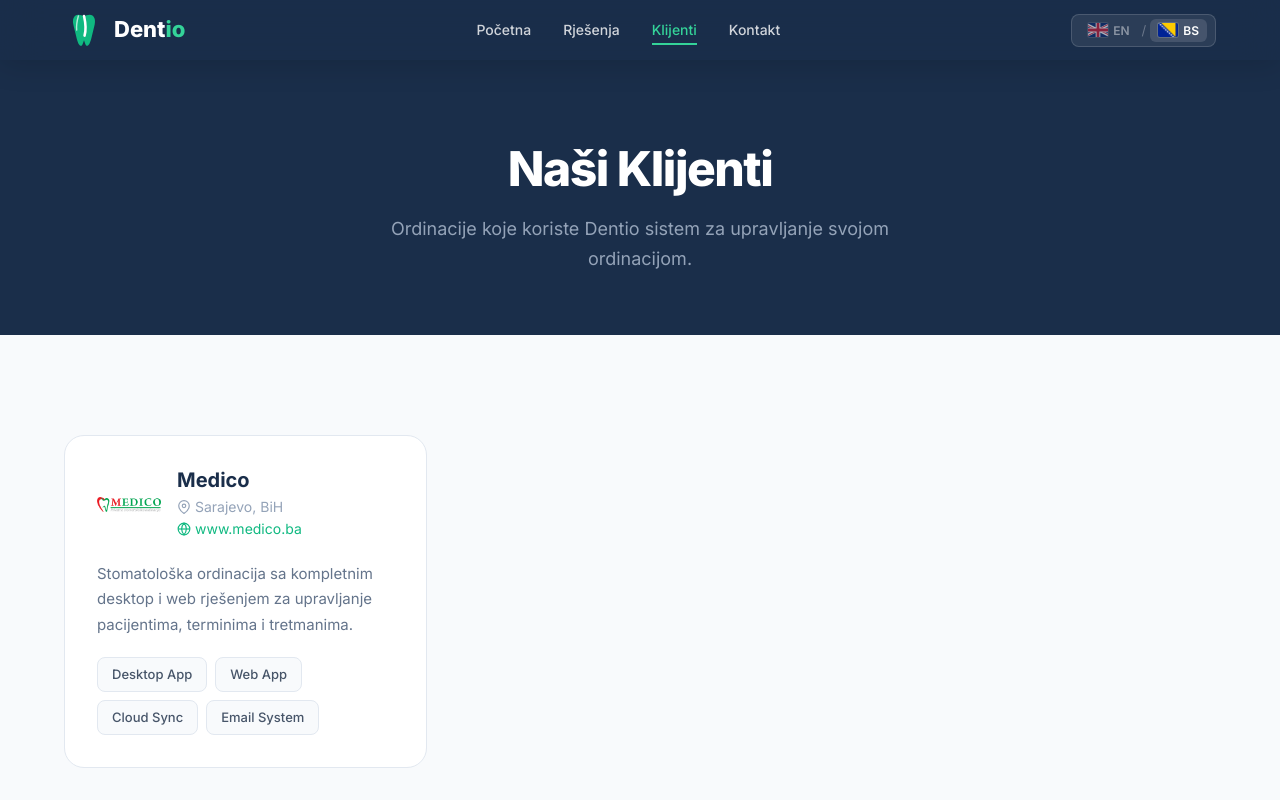
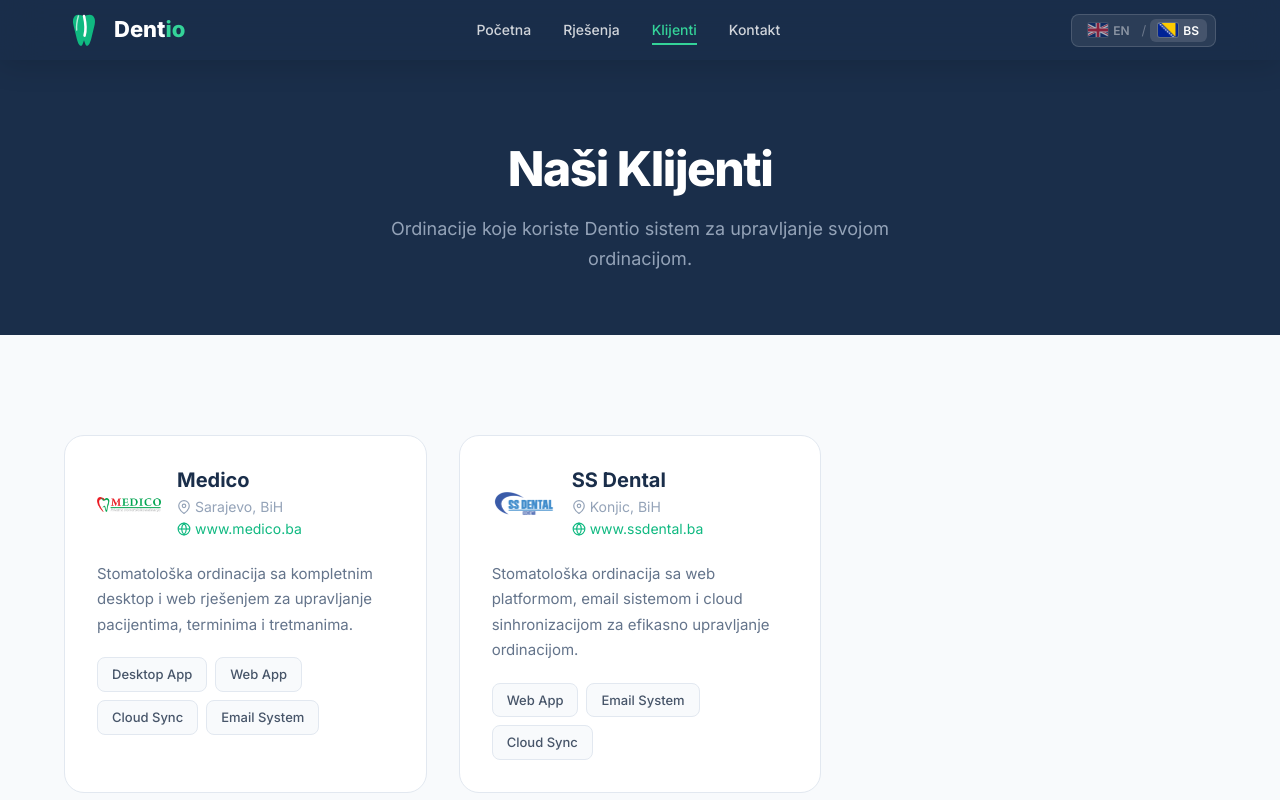
Before and after one commit to dentio-ba/dentio-ba.github.io, an Angular app: page /clients in a window 1280 px wide. Shown: the top 800 px of the page. Built offline with nearby package versions, Linux system fonts and the light colour scheme.

Commit message:
added new client to clients list

```diff
--- a/src/app/pages/clients/clients-page.component.ts
+++ b/src/app/pages/clients/clients-page.component.ts
@@ -21,5 +21,13 @@ export class ClientsPageComponent {
       desc: { bs: 'Stomatološka ordinacija sa kompletnim desktop i web rješenjem za upravljanje pacijentima, terminima i tretmanima.', en: 'Dental practice with a complete desktop and web solution for managing patients, appointments and treatments.' },
       services: ['Desktop App', 'Web App', 'Cloud Sync', 'Email System'],
     },
+    {
+      name: 'SS Dental',
+      location: 'Konjic, BiH',
+      logo: 'clients/ssdental-logo.png',
+      website: 'www.ssdental.ba',
+      desc: { bs: 'Stomatološka ordinacija sa web platformom, email sistemom i cloud sinhronizacijom za efikasno upravljanje ordinacijom.', en: 'Dental practice with a web platform, email system and cloud sync for efficient clinic management.' },
+      services: ['Web App', 'Email System', 'Cloud Sync'],
+    },
   ];
 }
```
Also changed, not shown: public/clients/ssdental-logo.png (added).
